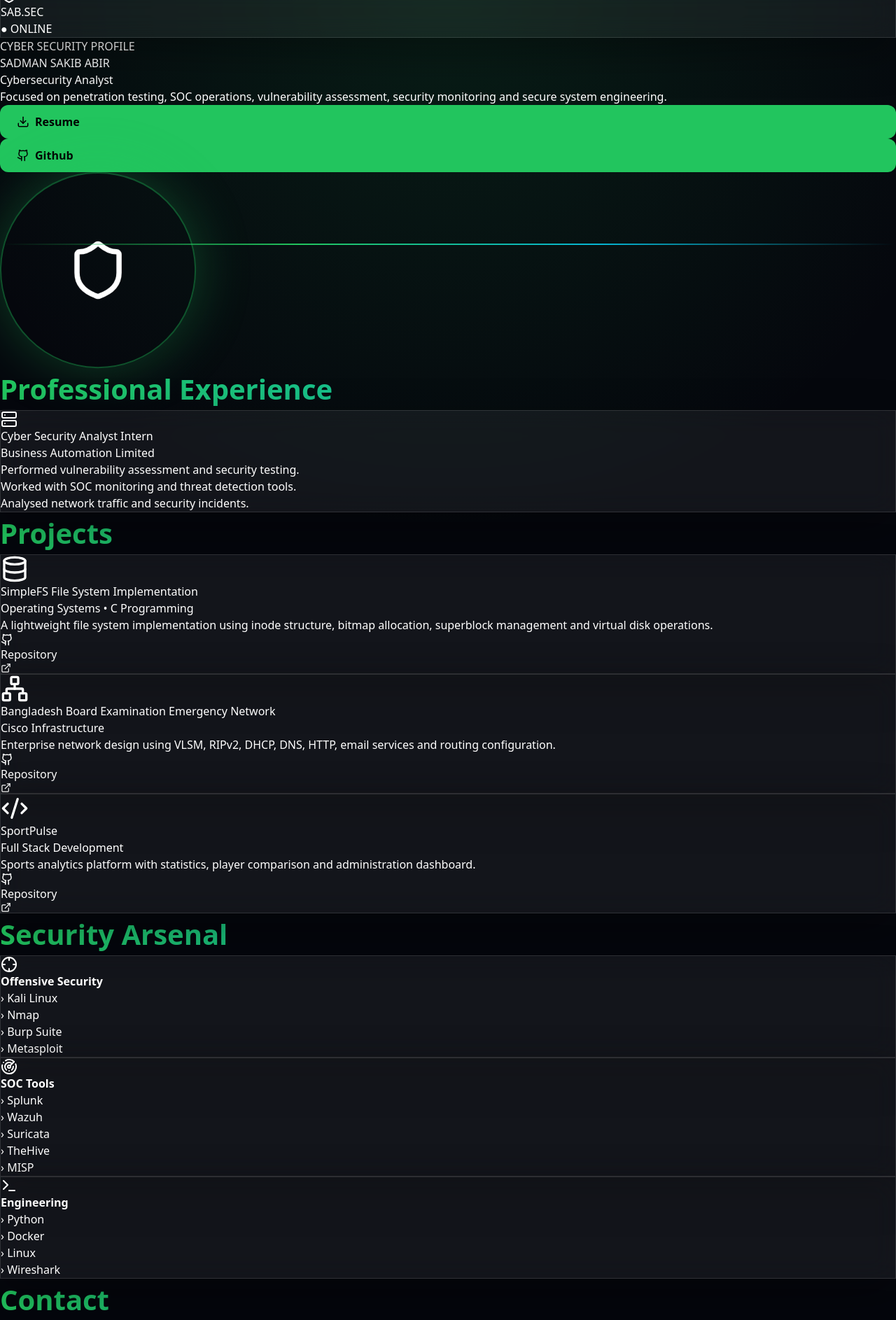
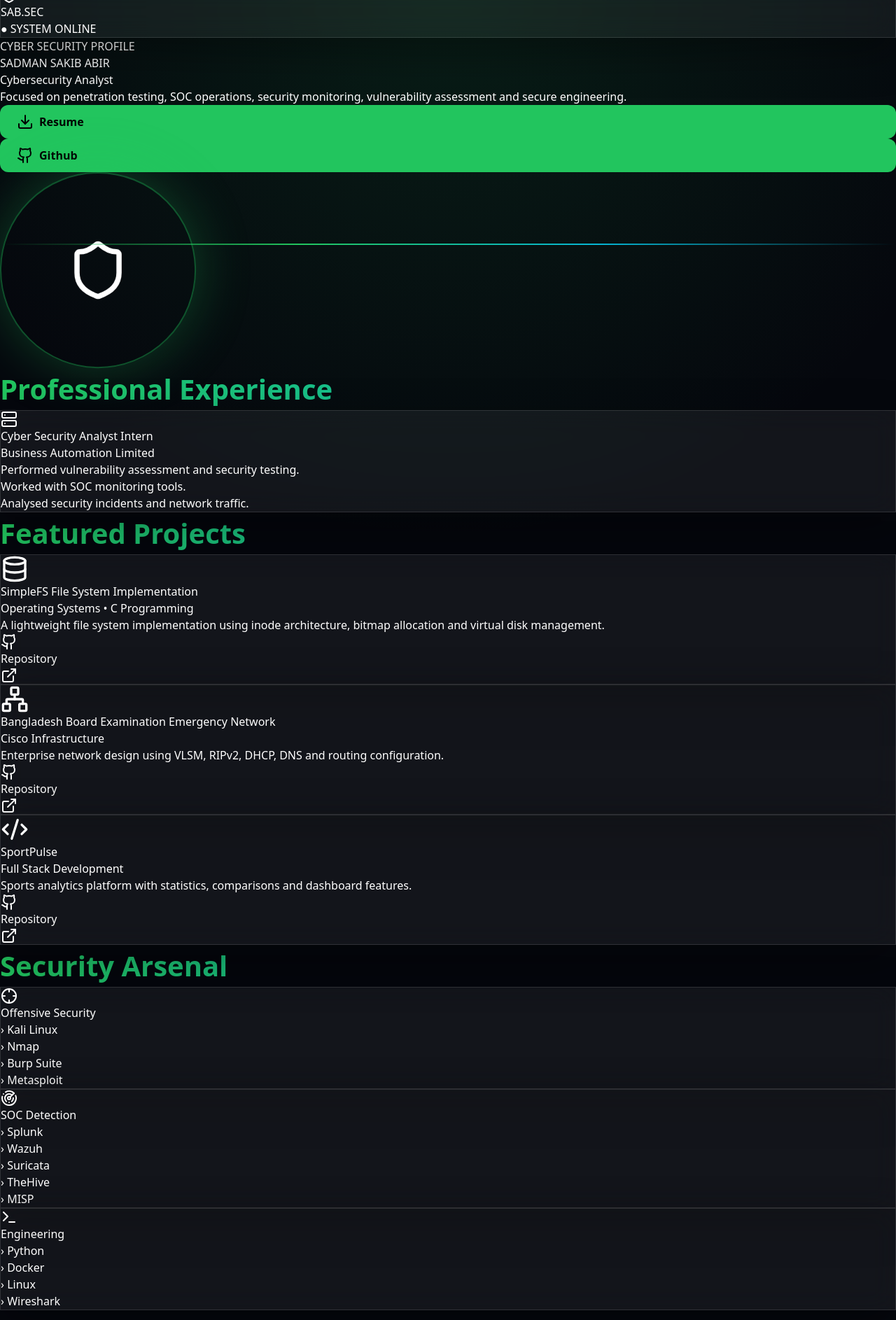
Before and after one commit to sadmanthebatman/My-Portfolio, a Next.js app: page / in a window 1280 px wide. Shown: the part 20-1906 px from the top of the page at 70% size. Built offline with nearby package versions, Linux system fonts and the light colour scheme.

Commit message:
page.tsx

```diff
--- a/app/page.tsx
+++ b/app/page.tsx
@@ -1,4 +1,4 @@
- "use client";
+"use client";
 
 import type { ReactNode } from "react";
 import {
@@ -25,7 +25,7 @@
     type: "Operating Systems • C Programming",
     icon: <Database size={40}/>,
     description:
-      "A lightweight file system implementation using inode structure, bitmap allocation, superblock management and virtual disk operations.",
+      "A lightweight file system implementation using inode architecture, bitmap allocation and virtual disk management.",
     tags:["C","Operating Systems","Filesystem"],
     link:"https://github.com/sadmanthebatman/SimpleFS-File-System-Implementation"
   },
@@ -34,7 +34,7 @@
     type:"Cisco Infrastructure",
     icon:<Network size={40}/>,
     description:
-      "Enterprise network design using VLSM, RIPv2, DHCP, DNS, HTTP, email services and routing configuration.",
+      "Enterprise network design using VLSM, RIPv2, DHCP, DNS and routing configuration.",
     tags:["Cisco","VLSM","Routing"],
     link:"https://github.com/sadmanthebatman/Bangladesh-Board-Examination-Emergency-Network"
   },
@@ -43,143 +43,200 @@
     type:"Full Stack Development",
     icon:<Code2 size={40}/>,
     description:
-      "Sports analytics platform with statistics, player comparison and administration dashboard.",
+      "Sports analytics platform with statistics, comparisons and dashboard features.",
     tags:["React","Node.js","Dashboard"],
     link:"https://github.com/sadmanthebatman/SportPulse"
   }
 ];
 
-const skills=[
- {title:"Offensive Security",icon:<Crosshair/>,items:["Kali Linux","Nmap","Burp Suite","Metasploit"]},
- {title:"SOC Tools",icon:<Radar/>,items:["Splunk","Wazuh","Suricata","TheHive","MISP"]},
- {title:"Engineering",icon:<Terminal/>,items:["Python","Docker","Linux","Wireshark"]}
+const arsenal = [
+ {
+  title:"Offensive Security",
+  icon:<Crosshair/>,
+  items:["Kali Linux","Nmap","Burp Suite","Metasploit"]
+ },
+ {
+  title:"SOC Detection",
+  icon:<Radar/>,
+  items:["Splunk","Wazuh","Suricata","TheHive","MISP"]
+ },
+ {
+  title:"Engineering",
+  icon:<Terminal/>,
+  items:["Python","Docker","Linux","Wireshark"]
+ }
 ];
 
 export default function Home(){
 
 return(
-<main className="min-h-screen bg-[#05070d] text-white px-6 md:px-20 py-10 relative">
+<main className="portfolio">
 
 <div className="cyber-scan"/>
 
-<nav className="glass p-5 rounded-2xl flex justify-between mb-12">
-<div className="flex gap-3 items-center font-bold">
-<Shield className="text-green-400"/> SAB.SEC
+<nav className="glass navbar">
+<div className="logo">
+<Shield/> SAB.SEC
 </div>
-<div className="text-green-400 font-mono">● ONLINE</div>
+<div className="online">
+● SYSTEM ONLINE
+</div>
 </nav>
 
-<section className="grid md:grid-cols-2 gap-12 items-center min-h-[70vh]">
+
+<section className="hero">
 
 <div>
-<p className="text-green-400 tracking-widest">
-CYBER SECURITY PROFILE
+<p className="green">CYBER SECURITY PROFILE</p>
+
+<h1>
+SADMAN <span>SAKIB ABIR</span>
+</h1>
+
+<h2>Cybersecurity Analyst</h2>
+
+<p className="desc">
+Focused on penetration testing, SOC operations,
+security monitoring, vulnerability assessment and secure engineering.
 </p>
 
-<h1 className="text-5xl md:text-7xl font-black mt-5">
-SADMAN <span className="text-green-400">SAKIB ABIR</span>
-</h1>
-
-<h2 className="text-xl text-gray-300 mt-5">
-Cybersecurity Analyst
-</h2>
-
-<p className="text-gray-400 mt-5 max-w-xl">
-Focused on penetration testing, SOC operations, vulnerability assessment,
-security monitoring and secure system engineering.
-</p>
-
-<div className="flex gap-4 mt-8">
-<a className="btn flex gap-2" href="/Sadman-Sakib-Abir-Resume.pdf">
-<Download size={18}/> Resume
+<div className="buttons">
+<a href="/Sadman-Sakib-Abir-Resume.pdf" className="btn">
+<Download/> Resume
 </a>
 
-<a className="btn flex gap-2" href="https://github.com/sadmanthebatman">
-<Github size={18}/> Github
+<a href="https://github.com/sadmanthebatman" className="btn">
+<Github/> Github
 </a>
 </div>
 </div>
 
-<div className="flex justify-center">
+
 <div className="hud-core">
-<Shield size={90} className="text-green-400"/>
-</div>
+<Shield size={90}/>
 </div>
 
 </section>
 
-<section className="mt-24">
+
+<section>
 <h2 className="section-title">Professional Experience</h2>
 
-<div className="glass p-8 rounded-3xl mt-8">
-<div className="flex gap-4 items-center">
-<Server className="text-green-400"/>
-<div>
-<h3 className="text-2xl font-bold">Cyber Security Analyst Intern</h3>
-<p className="text-green-400">Business Automation Limited</p>
-</div>
-</div>
+<div className="glass card">
 
-<ul className="mt-6 space-y-3 text-gray-300">
+<Server/>
+<h3>Cyber Security Analyst Intern</h3>
+<p className="green">Business Automation Limited</p>
+
+<ul>
 <li>Performed vulnerability assessment and security testing.</li>
-<li>Worked with SOC monitoring and threat detection tools.</li>
-<li>Analysed network traffic and security incidents.</li>
+<li>Worked with SOC monitoring tools.</li>
+<li>Analysed security incidents and network traffic.</li>
 </ul>
+
 </div>
 </section>
 
-<section className="mt-24">
-<h2 className="section-title">Projects</h2>
 
-<div className="grid md:grid-cols-3 gap-6 mt-8">
-{projects.map(p=>(
-<div key={p.title} className="glass p-6 rounded-3xl">
-<div className="text-green-400">{p.icon}</div>
-<h3 className="text-xl font-bold mt-5">{p.title}</h3>
-<p className="text-green-400 mt-2">{p.type}</p>
-<p className="text-gray-400 mt-4">{p.description}</p>
-<a href={p.link} className="text-green-400 flex gap-2 mt-5">
-<Github size={18}/> Repository <ExternalLink size={15}/>
+
+<section>
+<h2 className="section-title">Featured Projects</h2>
+
+<div className="grid">
+
+{projects.map(project=>(
+<div className="glass card" key={project.title}>
+
+<div className="green">{project.icon}</div>
+
+<h3>{project.title}</h3>
+
+<p className="green">{project.type}</p>
+
+<p>{project.description}</p>
+
+<a href={project.link} target="_blank" rel="noopener noreferrer">
+<Github/> Repository <ExternalLink/>
 </a>
+
 </div>
 ))}
+
 </div>
+
 </section>
 
-<section className="mt-24">
+
+
+<section>
+
 <h2 className="section-title">Security Arsenal</h2>
 
-<div className="grid md:grid-cols-3 gap-6 mt-8">
-{skills.map(s=>(
-<div key={s.title} className="glass p-6 rounded-3xl">
-<div className="text-green-400 flex gap-3">{s.icon}<b>{s.title}</b></div>
-{s.items.map(i=><p key={i} className="mt-3 text-gray-300">› {i}</p>)}
+<div className="grid">
+
+{arsenal.map(group=>(
+
+<div className="glass card" key={group.title}>
+
+<div className="green">
+{group.icon} {group.title}
 </div>
+
+{group.items.map(item=>(
+<p key={item}>› {item}</p>
 ))}
+
 </div>
+
+))}
+
+</div>
+
 </section>
 
-<section className="mt-24">
+
+
+<section>
+
 <h2 className="section-title">Contact</h2>
-<div className="grid md:grid-cols-3 gap-6 mt-8">
+
+<div className="grid">
+
 <Contact icon={<Github/>} title="Github" value="github.com/sadmanthebatman" link="https://github.com/sadmanthebatman"/>
+
 <Contact icon={<Linkedin/>} title="LinkedIn" value="Sadman Sakib Abir" link="https://linkedin.com"/>
+
 <Contact icon={<Mail/>} title="Email" value="sadmansakibabir717@gmail.com" link="mailto:sadmansakibabir717@gmail.com"/>
+
 </div>
+
 </section>
+
 
 </main>
 )
+
 }
 
-function Contact({icon,title,value,link}:{icon:ReactNode,title:string,value:string,link:string}){
+
+function Contact({
+icon,
+title,
+value,
+link
+}:{
+icon:ReactNode;
+title:string;
+value:string;
+link:string;
+}){
 
 return(
 <a href={link} target="_blank" rel="noopener noreferrer">
-<div className="glass p-6 rounded-2xl">
-<div className="text-green-400">{icon}</div>
-<h3 className="font-bold text-xl mt-4">{title}</h3>
-<p className="text-gray-400">{value}</p>
+<div className="glass card">
+{icon}
+<h3>{title}</h3>
+<p>{value}</p>
 </div>
 </a>
 )
```
